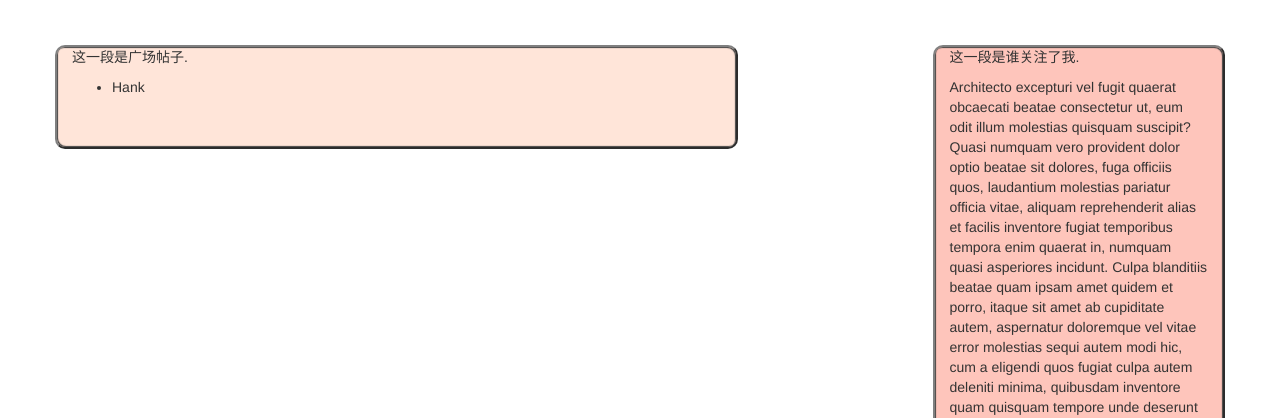
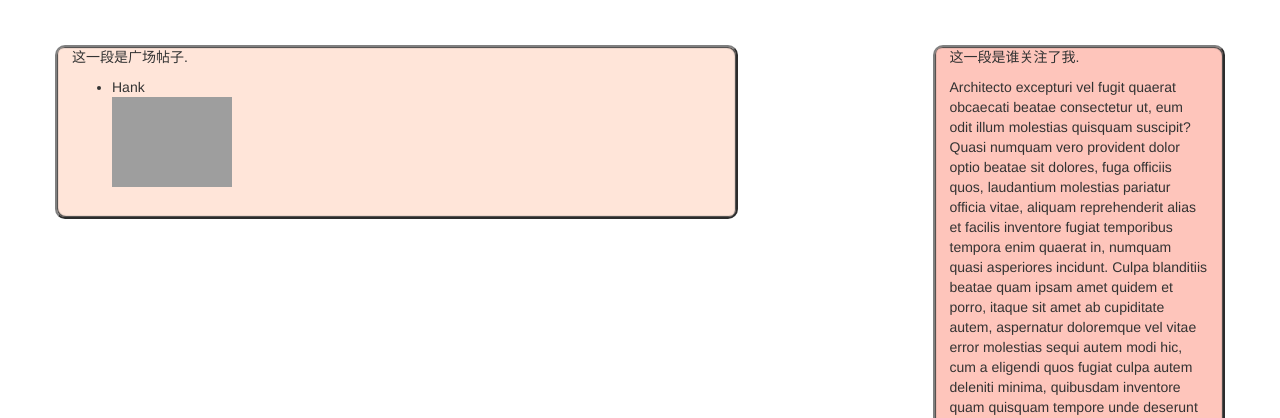
Before and after one commit to CMPUT404FALL2022/CMPUT404-GroupProject, a Django app: page /home/ in a window 1280 px wide. Shown: the part 52-470 px from the top of the page. Run offline with Django 4.2, Linux system fonts and the light colour scheme; data comes from the database, SQL or seed files in the repository; both versions use the stored data as it was after the commit; some libraries are stand-ins or nearby versions; grey boxes are pictures that could not be loaded.

Commit message:
update image

```diff
--- a/SocialDistribution/post/templates/post/index.html
+++ b/SocialDistribution/post/templates/post/index.html
@@ -52,6 +52,7 @@
        <ul>
         {% for post in posts %}
             <li>{{ post.title }}</li>
+            <td><img src="/{{image}}" width="120"/></td>
 
             </br>
             </br>
```
Also changed, not shown: SocialDistribution/db.sqlite3, SocialDistribution/post/migrations/0001_initial.py.
